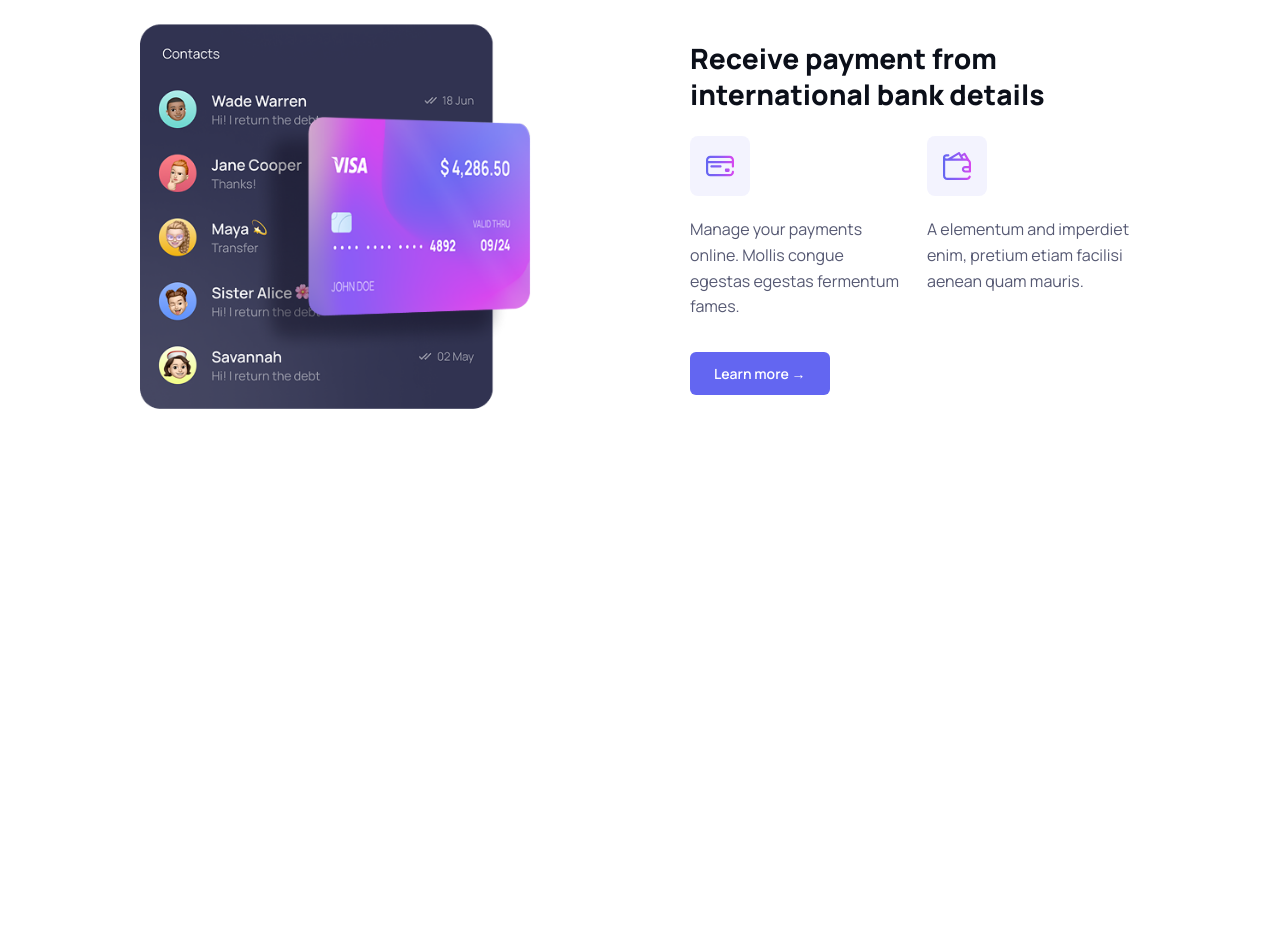
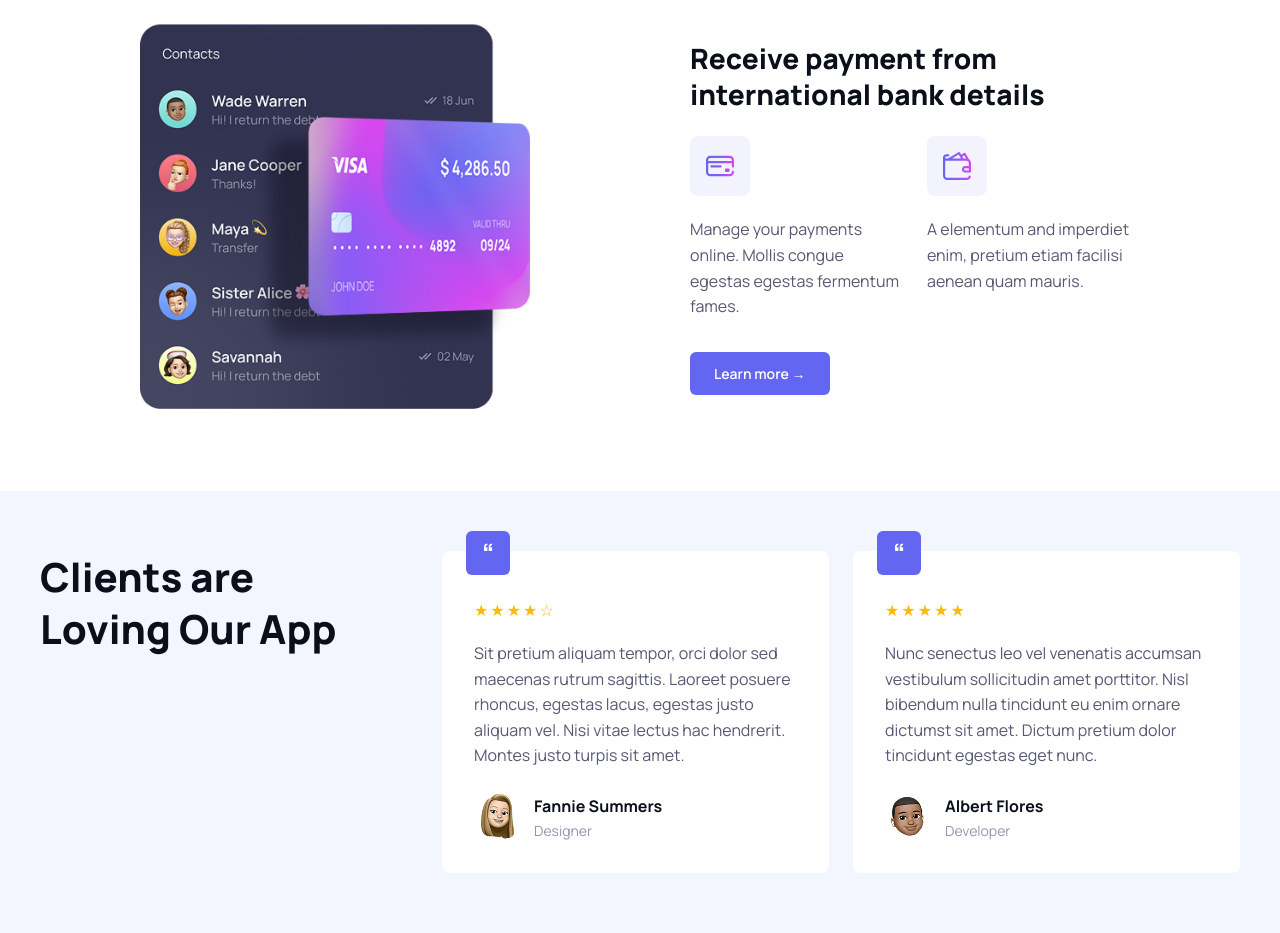
Before and after one commit to Natali-ari90/silicon-C, a plain HTML site: page index.html in a window 1280 px wide. Shown: the part 3284-4217 px from the top of the page. Before the commit the page ends 3775 px from the top, so only its background shows below. Drawn offline with Linux system fonts and the light colour scheme; files whose address does not match are found by name.

Commit message:
Build testimonials section

```diff
--- a/index.html
+++ b/index.html
@@ -252,3 +252,70 @@
     </div>
 
 </section>
+
+
+<!-- =========================
+     TESTIMONIALS
+========================== -->
+
+<section class="testimonials">
+
+    <div class="testimonials-container">
+
+        <div class="testimonials-heading">
+            <h2>Clients are<br>Loving Our App</h2>
+        </div>
+
+        <div class="testimonial-cards">
+
+            <div class="testimonial-card">
+
+                <div class="quote-icon">“</div>
+
+                <div class="stars">★★★★☆</div>
+
+                <p class="testimonial-text">
+                    Sit pretium aliquam tempor, orci dolor sed maecenas rutrum sagittis.
+                    Laoreet posuere rhoncus, egestas lacus, egestas justo aliquam vel.
+                    Nisi vitae lectus hac hendrerit. Montes justo turpis sit amet.
+                </p>
+
+                <div class="testimonial-author">
+                    <img src="Images/fannie.png" alt="">
+
+                    <div>
+                        <h3>Fannie Summers</h3>
+                        <p>Designer</p>
+                    </div>
+                </div>
+
+            </div>
+
+            <div class="testimonial-card">
+
+                <div class="quote-icon">“</div>
+
+                <div class="stars">★★★★★</div>
+
+                <p class="testimonial-text">
+                    Nunc senectus leo vel venenatis accumsan vestibulum sollicitudin amet porttitor.
+                    Nisl bibendum nulla tincidunt eu enim ornare dictumst sit amet.
+                    Dictum pretium dolor tincidunt egestas eget nunc.
+                </p>
+
+                <div class="testimonial-author">
+                    <img src="Images/albert.png" alt="">
+
+                    <div>
+                        <h3>Albert Flores</h3>
+                        <p>Developer</p>
+                    </div>
+                </div>
+
+            </div>
+
+        </div>
+
+    </div>
+
+</section>
```
Also changed, not shown: Images/albert.png (added), Images/fannie.png (added).
